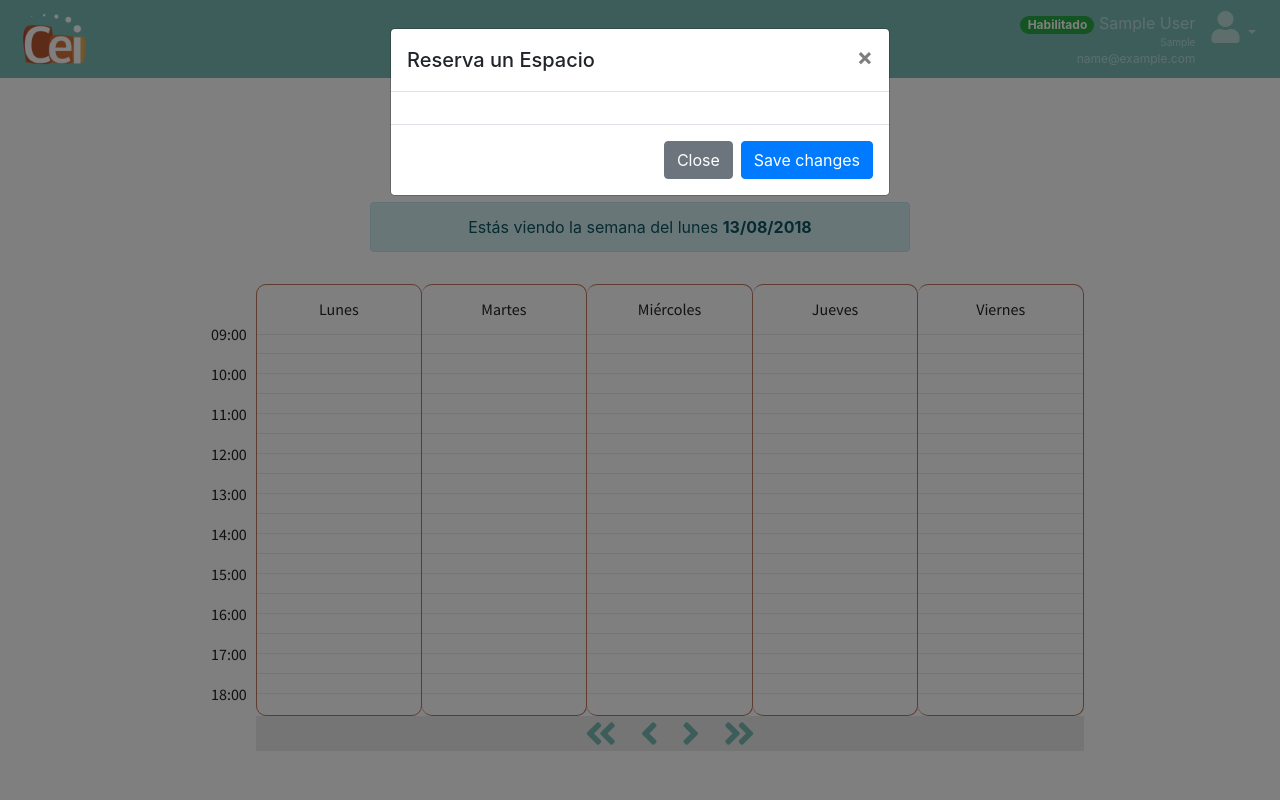
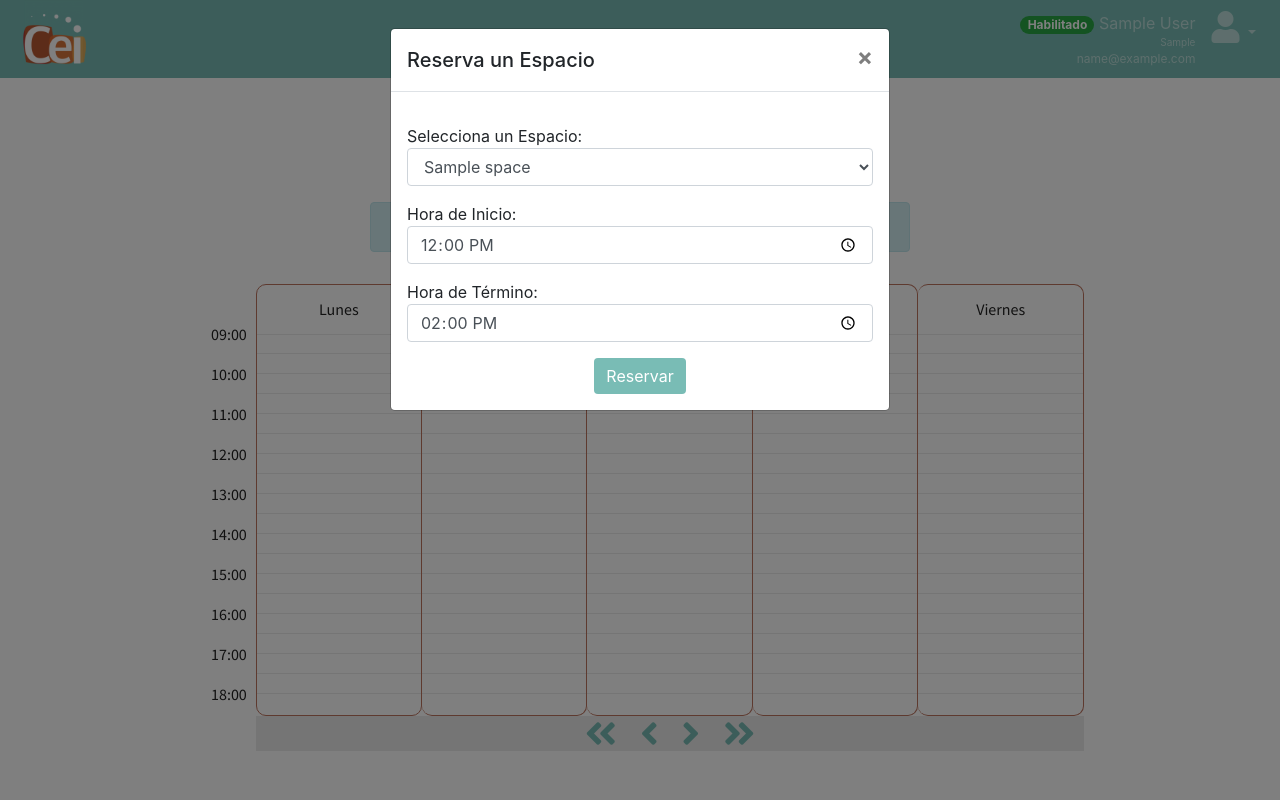
Before and after one commit to DCC-CC4401/2018-1-Soft-of-War-T4, a Django app: page /spaces/ in a window 1280 px wide, after a click on "Lunes". Run offline with Django 3.2, Linux system fonts and the light colour scheme; a user stored in the database is signed in; tables that the repository leaves empty hold one stand-in row (values such as "Sample post"); some libraries are stand-ins or nearby versions.

Commit message:
Formulario Grilla creado

```diff
--- a/cc4401Inventory/mainApp/static/mainApp/js/schedule_form.js
+++ b/cc4401Inventory/mainApp/static/mainApp/js/schedule_form.js
@@ -1,6 +1,17 @@
-$(".events-group").hover(function(){
-        $(this).css("background-color", "rgba(0,0,0,0.1)");
-        $(this).css("cursor", "pointer");
-    }, function(){
-        $(this).css("background-color", "rgba(0,0,0,0.0)");
+$(".events-group").hover(function () {
+    $(this).css("background-color", "rgba(0,0,0,0.1)");
+    $(this).css("cursor", "pointer");
+}, function () {
+    $(this).css("background-color", "rgba(0,0,0,0.0)");
 });
+
+$('#reservaModal').on('show.bs.modal', function (event) {
+    var button = $(event.relatedTarget); // Button that triggered the modal
+    var dia = button.data('day'); // Extract info from data-* attributes
+    var dias_array = ['Lunes','Martes','Miercoles','Jueves','Viernes'];
+
+    // Update the modal's content. We'll use jQuery here, but you could use a data binding library or other methods instead.
+    var modal = $(this);
+    modal.find('.modal-title').text('Reserva un espacio el ' + dias_array[dia]);
+    modal.find('#dia_seleccionado').val(dia);
+});
--- a/cc4401Inventory/mainApp/templates/_schedule_landing.html
+++ b/cc4401Inventory/mainApp/templates/_schedule_landing.html
@@ -32,7 +32,7 @@
     </div>
     <div class="events" id="events">
         <ul>
-            <li class="events-group" data-toggle="modal" data-target="#reservaModal" data-day="Lunes">
+            <li class="events-group" data-toggle="modal" data-target="#reservaModal" data-day="0">
                 <div class="top-info"><span>Lunes</span></div>
 
                 <ul>
@@ -49,7 +49,7 @@
                 </ul>
             </li>
 
-            <li class="events-group" data-toggle="modal" data-target="#reservaModal"  data-day="Martes">
+            <li class="events-group" data-toggle="modal" data-target="#reservaModal" data-day="1">
                 <div class="top-info"><span>Martes</span></div>
 
                 <ul>
@@ -66,7 +66,7 @@
                 </ul>
             </li>
 
-            <li class="events-group" data-toggle="modal" data-target="#reservaModal"  data-day="Miércoles">
+            <li class="events-group" data-toggle="modal" data-target="#reservaModal" data-day="2">
                 <div class="top-info"><span>Miércoles</span></div>
 
                 <ul>
@@ -82,7 +82,7 @@
                 </ul>
             </li>
 
-            <li class="events-group" data-toggle="modal" data-target="#reservaModal"  data-day="Jueves">
+            <li class="events-group" data-toggle="modal" data-target="#reservaModal" data-day="3">
                 <div class="top-info"><span>Jueves</span></div>
 
                 <ul>
@@ -98,7 +98,7 @@
                 </ul>
             </li>
 
-            <li class="events-group" data-toggle="modal" data-target="#reservaModal"  data-day="Viernes">
+            <li class="events-group" data-toggle="modal" data-target="#reservaModal" data-day="4">
                 <div class="top-info"><span>Viernes</span></div>
 
                 <ul>
@@ -175,10 +175,37 @@
             </div>
             <div class="modal-body">
 
-            </div>
-            <div class="modal-footer">
-                <button type="button" class="btn btn-secondary" data-dismiss="modal">Close</button>
-                <button type="button" class="btn btn-primary">Save changes</button>
+                <form method="POST" action=".">{% csrf_token%}
+
+                    <div class="form-group">
+                        <input type="hidden" id="dia_seleccionado" name="day">
+                    </div>
+
+                    <div class="form-group">
+                        <input type="hidden" id="mail_usuario" name="day">
+                    </div>
+
+                    <div class="form-group">
+                        <label for="espacio_reserv">Selecciona un Espacio:</label>
+                        <select class="form-control" id="espacio_reserv">
+                            {% for space in spaces %}
+                                <option>{{ space.name }}</option>
+                            {% endfor %}
+                        </select>
+                    </div>
+
+                    <div class="form-group">
+                        <label for="reserv_hora_ini">Hora de Inicio:</label>
+                        <input type="time" class="form-control" id="reserv_hora_ini" name="reserv_ini" value="12:00">
+                    </div>
+
+                    <div class="form-group">
+                        <label for="reserv_hora_fin">Hora de Término:</label>
+                        <input type="time" class="form-control" id="reserv_hora_fin" name="reserv_fin" value="14:00">
+                    </div>
+                    <div class="d-flex justify-content-center"><button type="submit" class="btn btn-primary">Reservar</button></div>
+                </form>
+
             </div>
         </div>
     </div>
--- a/cc4401Inventory/mainApp/views.py
+++ b/cc4401Inventory/mainApp/views.py
@@ -3,6 +3,7 @@ from django.utils.timezone import localtime
 import datetime
 from articlesApp.models import Article
 from reservationsApp.models import Reservation
+from spacesApp.models import Space
 from django.contrib.auth.decorators import login_required
 
 
@@ -49,10 +50,13 @@ def landing_spaces(request, date=None):
 
     delta = (datetime.datetime.strptime(current_date, "%Y-%m-%d").isocalendar()[2])-1
     monday = ((datetime.datetime.strptime(current_date, "%Y-%m-%d") - datetime.timedelta(days=delta)).strftime("%d/%m/%Y"))
+
+    all_spaces = Space.objects.all()
     context = {'reservations' : res_list,
                'current_date' : current_date,
                'controls' : move_controls,
-               'actual_monday' : monday}
+               'actual_monday' : monday,
+               'spaces' : all_spaces}
     return render(request, 'espacios.html', context)
 
 
```
